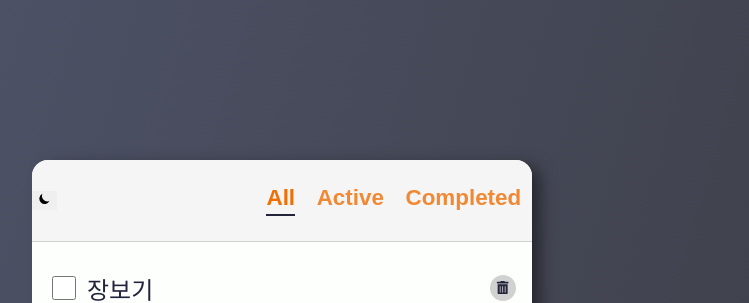
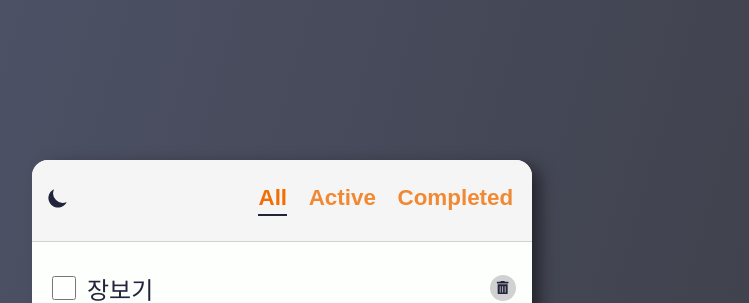
Before and after one commit to hyunzsu/todolist-react, a React (Create React App) app: page / in a window 1280 px wide. Shown: the top 303 px of the page, without its empty margins (358-1107 px from the left). Built offline with nearby package versions, Linux system fonts and the light colour scheme.

Commit message:
[🎨스타일] 다크모드 스타일링

```diff
--- a/src/components/Header/Header.jsx
+++ b/src/components/Header/Header.jsx
@@ -8,7 +8,7 @@
 
   return (
     <header className={styles.header}>
-      <button onClick={toggleDarkMode}>
+      <button onClick={toggleDarkMode} className={styles.toggle}>
         {!darkMode && <HiMoon />}
         {darkMode && <HiSun />}
       </button>
--- a/src/components/Header/Header.module.css
+++ b/src/components/Header/Header.module.css
@@ -1,9 +1,23 @@
 .header {
   display: flex;
   justify-content: space-between;
+  padding: 0 0.5rem;
   align-items: center;
   background-color: var(--color-bg-dark);
   border-bottom: 1px solid var(--color-grey);
+}
+
+.toggle {
+  font-size: 1.5rem;
+  cursor: pointer;
+  background-color: transparent;
+  color: var(--color-text);
+  transition: all 150ms ease-out;
+}
+
+.toggle:hover {
+  transform: scale(1.1);
+  color: var(--color-accent);
 }
 
 .filters {
--- a/src/index.css
+++ b/src/index.css
@@ -6,6 +6,13 @@
   --color-accent: #f16e03;
   --color-white: #fff;
   --color-scrollbar: #aaa7a7;
+}
+
+html.dark {
+  --color-bg-dark: #1a1c35;
+  --color-bg: #22243b;
+  --color-grey: #4e4e4e;
+  --color-text: #fdfffd;
 }
 
 body {
```
